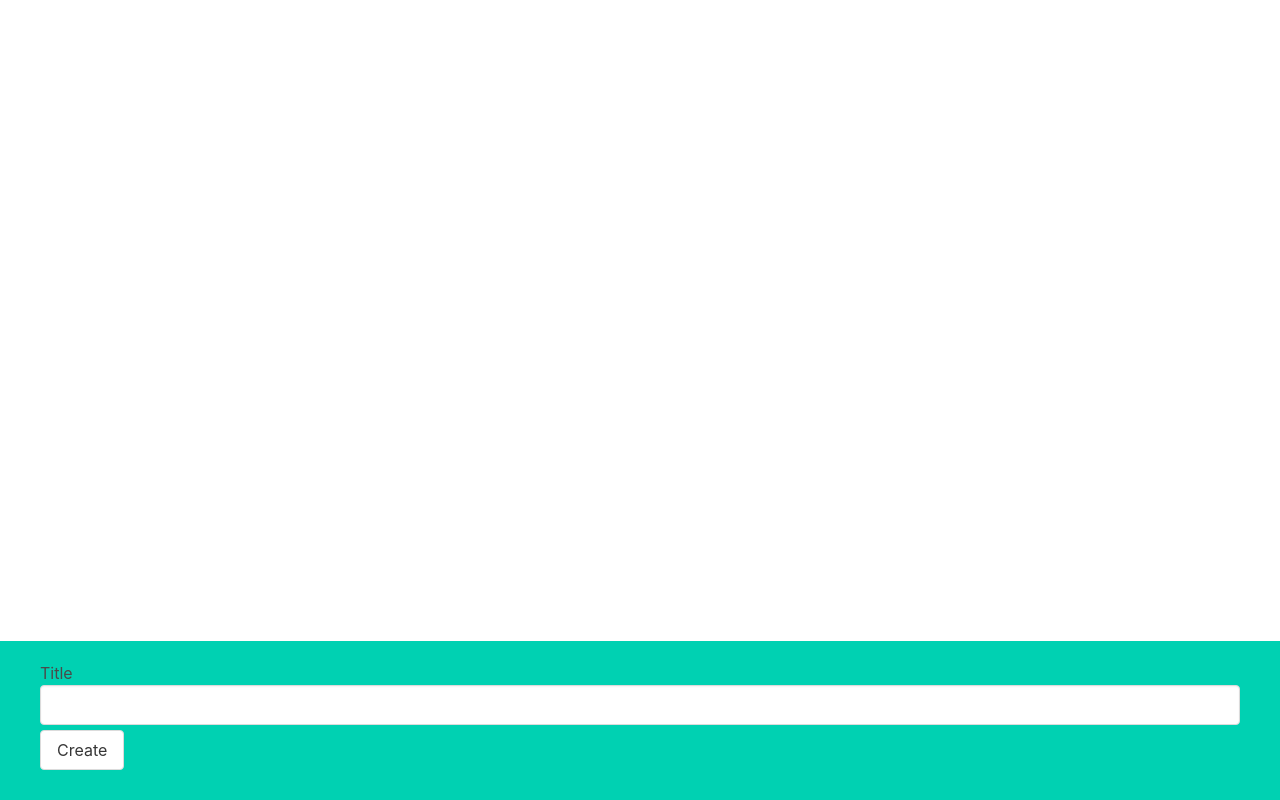
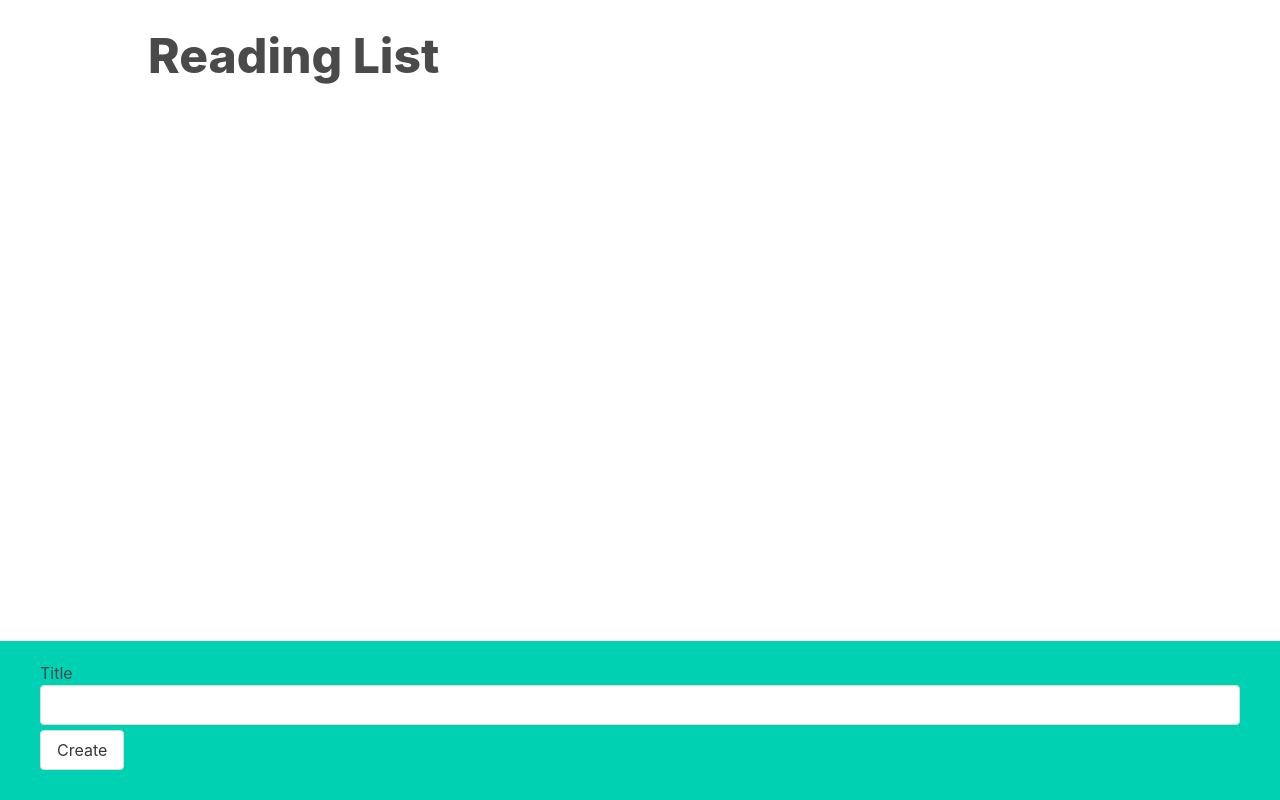
Before and after one commit to abeer117/jarirbooks, a React (Create React App) app: page / in a window 1280 px wide. Built offline with nearby package versions, Linux system fonts and the light colour scheme.

Commit message:
adding images

```diff
--- a/src/App.js
+++ b/src/App.js
@@ -35,6 +35,7 @@
 
   return (
     <div className="app">
+      <h1>Reading List</h1>
       <BookList books={books} onEdit={editBookById} onDelete={deleteBookByID} />
       <BookCreate onCreate={createBook} />
     </div>
--- a/src/components/BookShow.js
+++ b/src/components/BookShow.js
@@ -24,6 +24,7 @@
 
   return (
     <div className="book-show">
+      <img src={`https://picsum.photos/seed/${book.id}/300/300`} alt="books" />
       <div>{content}</div>
       <div className="actions">
         <button className="edit" onClick={handleEditClick}>
```
